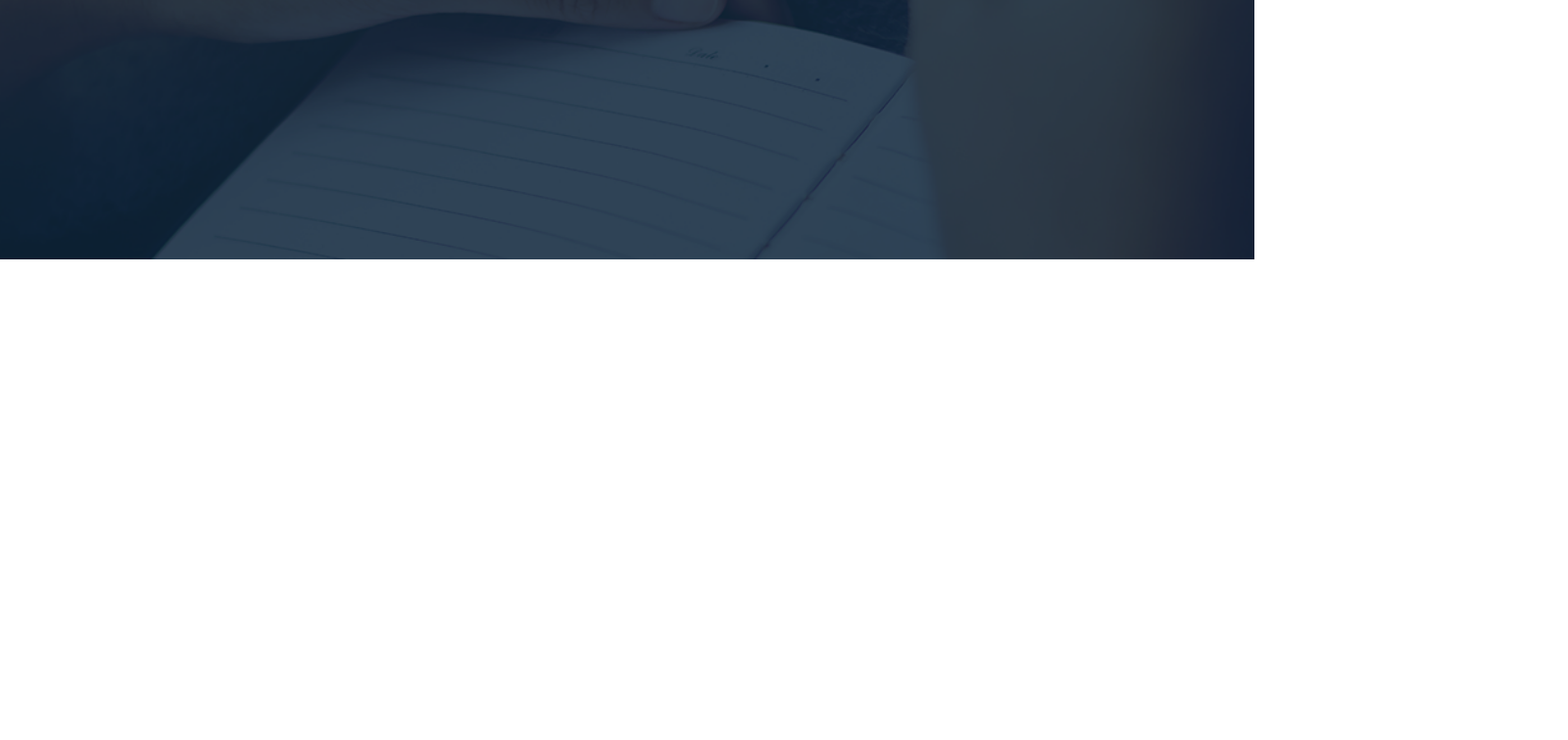
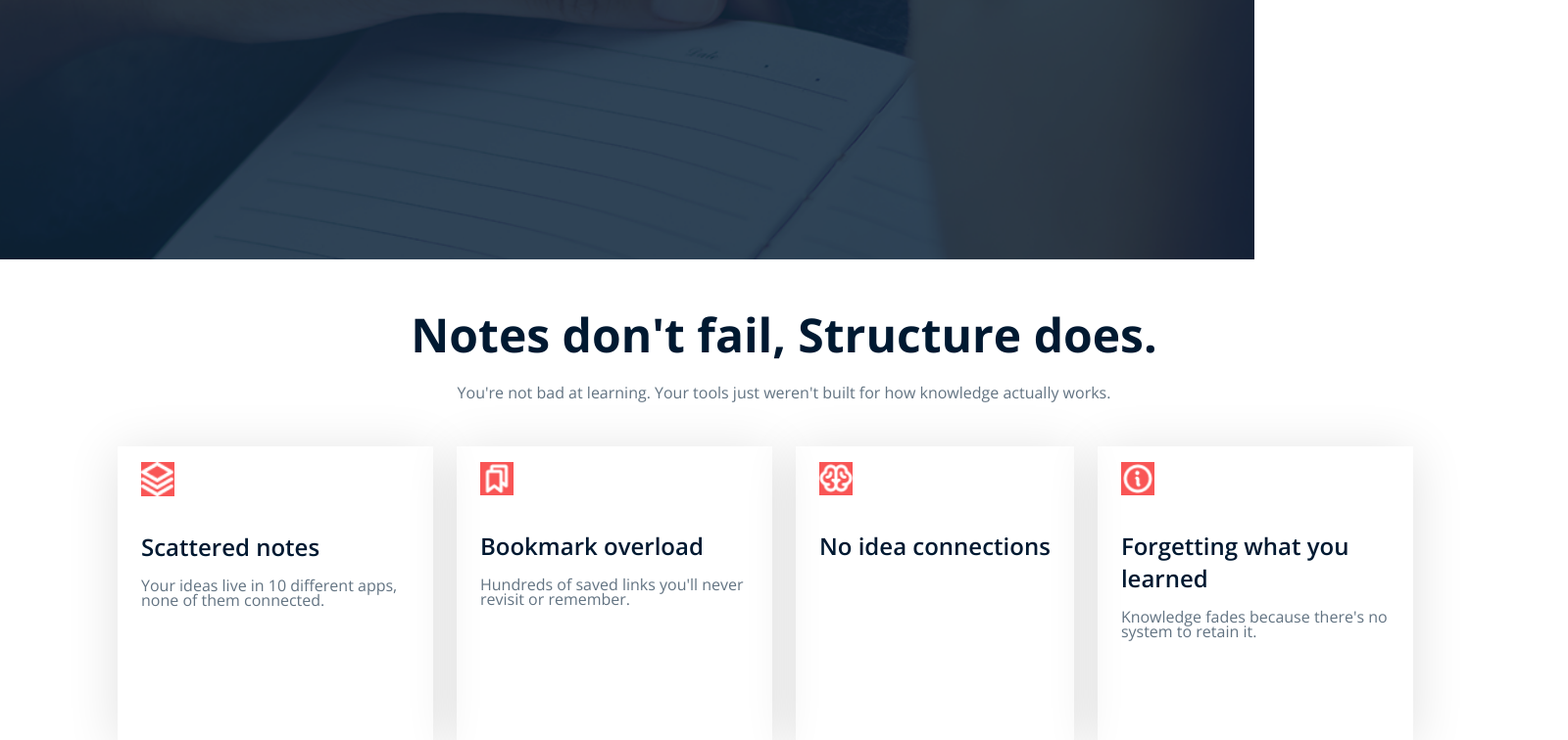
Before and after one commit to ashrafulislam04052004/my-first-assignment1, a plain HTML site: page index.html in a window 1280 px wide. Shown: the part 684-1440 px from the top of the page at 98% size, 1600 px wide, since content can reach past the window. Before the commit the page ends 949 px from the top, so only its background shows below. Drawn offline with nearby package versions, Linux system fonts and the light colour scheme.

Commit message:
note add

```diff
--- a/index.html
+++ b/index.html
@@ -10,6 +10,7 @@
     <link rel="stylesheet" href="style.css/assignment.css">
 </head>
 <body class="font-open-sans">
+  <!-- headersection -->
   <header>
     <nav id="nav">
         <div class="nav-logo">
@@ -52,6 +53,36 @@
         </div>
       </div>
      </section>
-
+     <section id="note">
+     <div class="note-container">
+  <div class="note-header">
+    <h1>Notes don't fail, Structure does.</h1>
+    <p>You're not bad at learning. Your tools just weren't built for how knowledge actually works.</p>
+  </div>
+   <div class="note-box">
+    <div class="note-card">
+      <img src="images/Vector.png" alt="">
+      <h2>Scattered notes</h2>
+      <p> Your ideas live in 10 different apps, none of them connected.</p>
+    </div>
+    <div class="note-card">
+      <img src="images/Bookmarks.png" alt="">
+      <h2>Bookmark overload</h2>
+      <p> Hundreds of saved links you'll never revisit or remember.</p>
+    </div>
+    <div class="note-card">
+      <img src="images/Brain.png" alt="">
+      <h2>No idea connections</h2>
+    </div>
+    <div class="note-card">
+      <img src="images/Info.png" alt="">
+      <h2>Forgetting what
+         you learned</h2>
+      <p> Knowledge fades because there's no system to retain it.</p>
+    </div>
+   </div>
+  </div>
+</div>
+</section>
 </body>
 </html>
--- a/style.css/assignment.css
+++ b/style.css/assignment.css
@@ -58,32 +58,6 @@
   font-weight: 600;
   font-size: 16px;
 cursor: pointer;
-}
-
-#box{
-  padding:30px;
-}
-#box .box-container{
-  width:85%;
-  max-width:1140px;
-  margin:0 auto;
-}
-
-.section-heading{
-  max-width:1360px;
-  text-align: center;
-}
-.section-heading h2{
-  font-size: 48px;
-  font-weight: bold;
-  margin-bottom: 16px;
-  color:#001931;
-}
-.section-heading p{
-  font-size: 16px;
-  font-weight: 400;
-  color:#627382;
- margin-bottom: 44px;
 }
 
 .banner-section{
@@ -184,3 +158,67 @@
   color:white;
   font-weight:500px;
 }
+
+
+#note{
+  padding-top:44px;
+  width:1600px;
+
+}
+
+.note-header{
+  width:85%;
+  max-width:1600px;
+  margin:0 auto;
+  align-items: center;
+
+}
+.note-header h1{
+  text-align: center;
+font-size: 48px;
+color:#001931;
+margin-bottom: 16px;
+}
+.note-header p{
+  text-align: center;
+  font-size:16px ;
+  font-weight:400;
+  color:#627382;
+  margin-bottom: 44px;
+}
+
+#note .note-container{
+  width:85%;
+  max-width:1360px;
+  margin:0 auto;
+}
+.note-box{
+  display:flex;
+  gap:24px;
+}
+
+.note-card{
+  padding:16px 24px;
+  max-width:322px;
+  min-height: 300px;
+   box-shadow: 0 6px 50px 0 #0000001f;
+}
+.note-card img{
+  width:34px;
+  background-color: #F95555;
+  margin-bottom: 30px;
+}
+.note-card h2{
+  font-size: 24;
+  font-weight: 600;
+  color:#001931;
+  margin-bottom: 16px;
+}
+.note-card p{
+  font-size: 16px;
+  font-weight: 400;
+  line-height: 15px;
+  color:#627382;
+  margin-bottom: 24px;
+
+}
```
